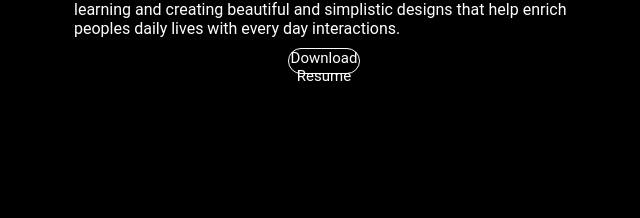
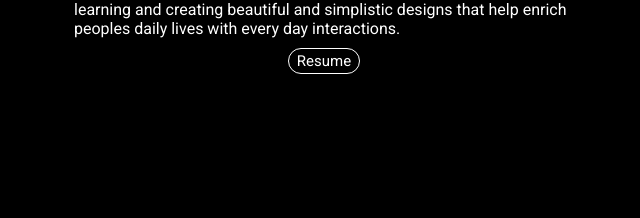
Before and after one commit to edgarmartinez65/HW_17, a plain HTML site: page index.html in a window 1280 px wide. Shown: the part 431-649 px from the top of the page, 316-956 px from the left. Drawn offline with Linux system fonts and the light colour scheme.

Commit message:
Update index.html

```diff
--- a/index.html
+++ b/index.html
@@ -5,6 +5,8 @@
         <meta name="viewport" content="width=device-width, initial-scale=1.0">
         <link rel="stylesheet" href="CSS/style.css">
         <link rel="shortcut icon" href="Images/faveicon.ico" />
+        <link rel="preconnect" href="https://fonts.gstatic.com">
+<link href="https://fonts.googleapis.com/css2?family=Roboto&display=swap" rel="stylesheet">
         <title>Edgar Martinez</title>
     </head>
     <body>
@@ -24,7 +26,7 @@
         <div class="content">
             <center><h1>Hi, I'm Edgar.</h1></center>
             <p>I'm a designer based in Phoenix, Arizona. I am passionate about learning and creating beautiful and simplistic  designs that help enrich peoples daily lives with every day interactions.</p>
-            <center><button>Download Resume</button></center>
+            <center><button>Resume</button></center>
         </div>
     </section>
     <footer>
```
